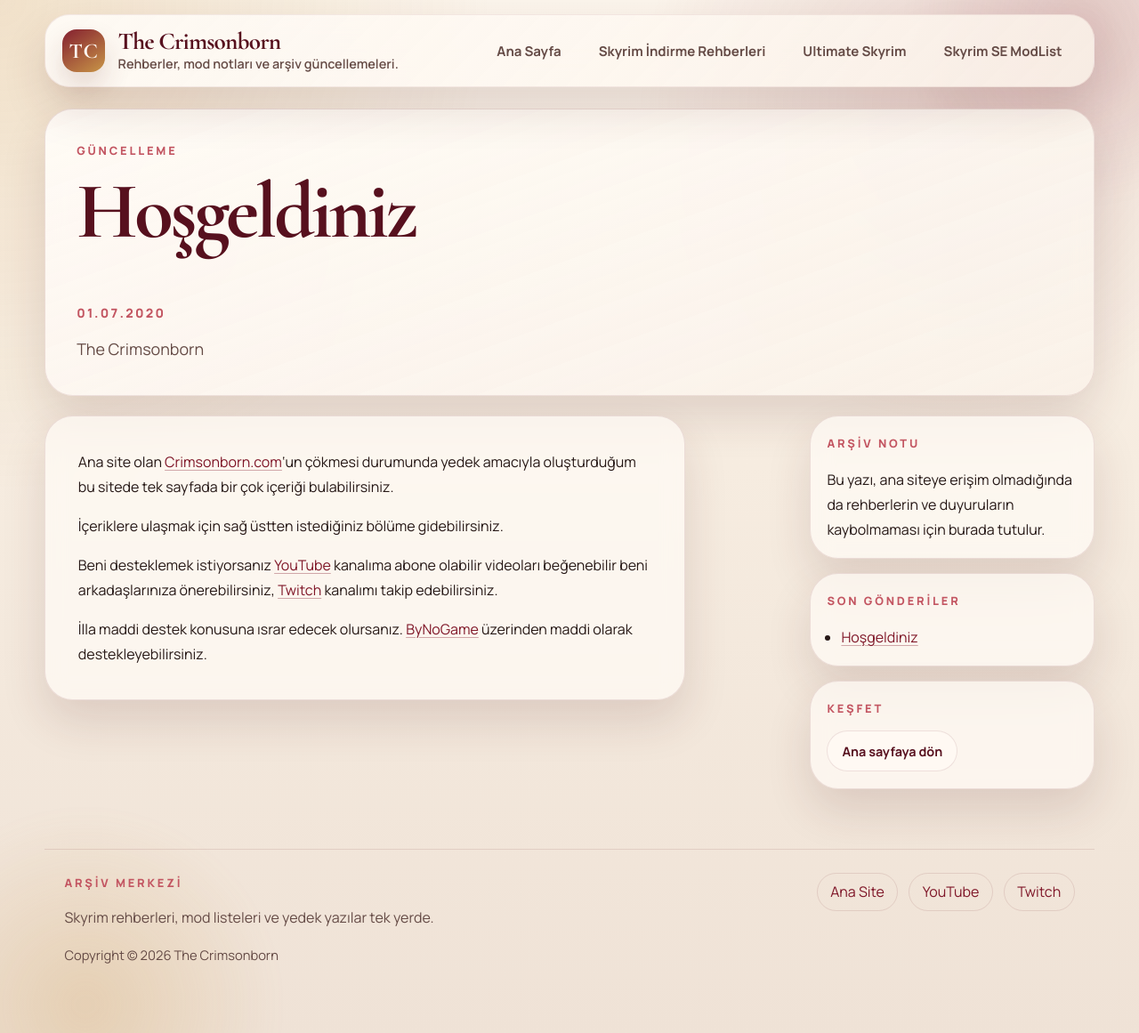
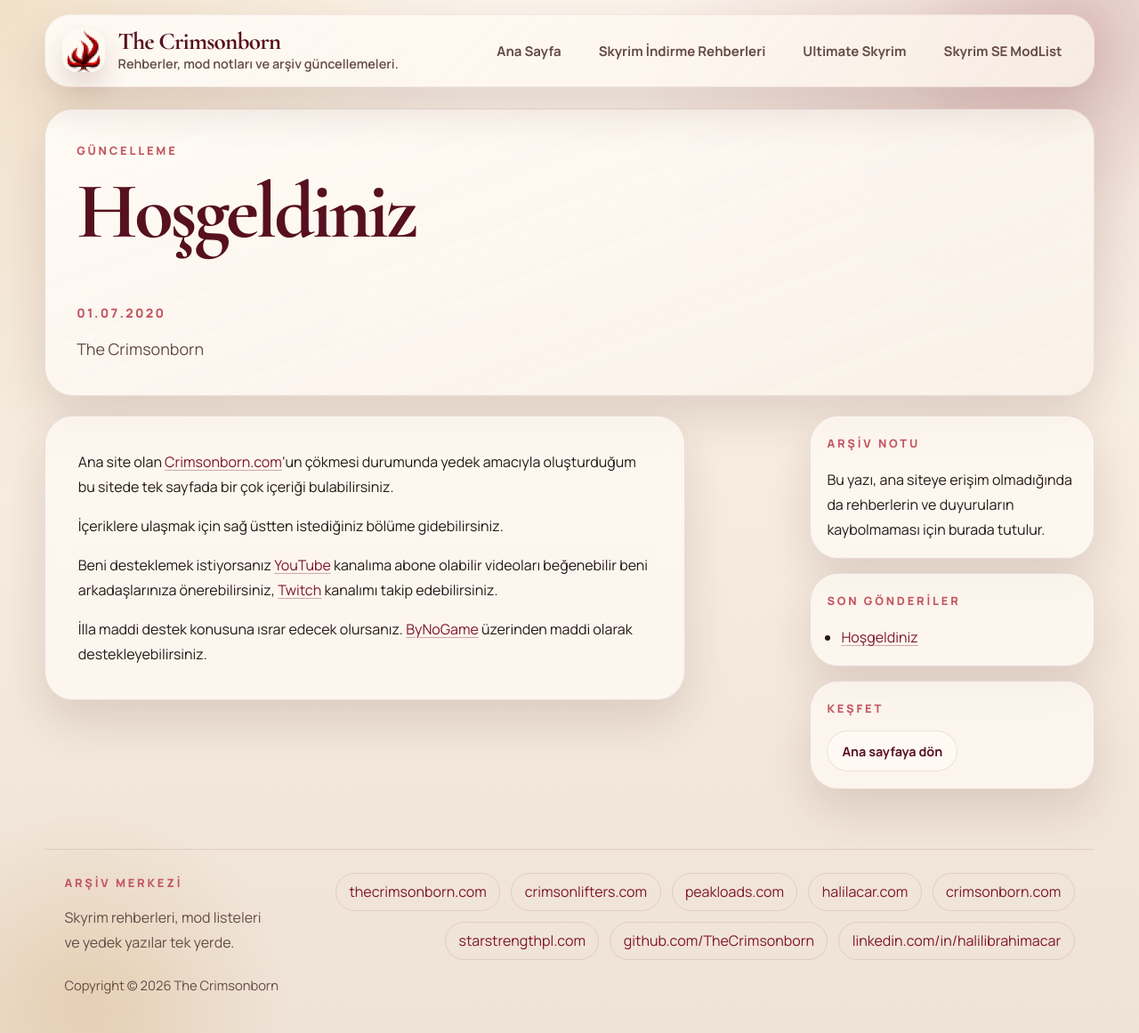
Before and after one commit to TheCrimsonborn/thecrimsonborn.github.io, a Jekyll site: the page built from _posts/2020-07-01-hosgeldiniz.md, in a window 1280 px wide and 1161 px high. Shown: the whole window at 89% size. Built offline with Jekyll 4.4.1, drawn with Linux system fonts in a browser that asks for light colours; comment, search, counter and statistics services are not loaded.

Commit message:
feat: Implement a new site header and footer structure with dedicated styling and configurable links.

```diff
--- a/_config.yml
+++ b/_config.yml
@@ -30,6 +30,24 @@ social_links:
   - title: Twitch
     url: https://www.twitch.tv/thecrimsonborn
 
+footer_links:
+  - title: thecrimsonborn.com
+    url: https://thecrimsonborn.com
+  - title: crimsonlifters.com
+    url: https://crimsonlifters.com
+  - title: peakloads.com
+    url: https://peakloads.com
+  - title: halilacar.com
+    url: https://halilacar.com
+  - title: crimsonborn.com
+    url: https://crimsonborn.com
+  - title: starstrengthpl.com
+    url: https://starstrengthpl.com
+  - title: github.com/TheCrimsonborn
+    url: https://github.com/TheCrimsonborn
+  - title: linkedin.com/in/halilibrahimacar
+    url: https://www.linkedin.com/in/halilibrahimacar
+
 exclude:
   - README.md
 
--- a/_includes/site-footer.html
+++ b/_includes/site-footer.html
@@ -5,9 +5,10 @@
       <p class="site-footer__summary">{{ site.description }}</p>
     </div>
 
-    {% if site.social_links %}
+    {% assign footer_items = site.footer_links | default: site.social_links %}
+    {% if footer_items %}
       <div class="site-footer__links">
-        {% for item in site.social_links %}
+        {% for item in footer_items %}
           <a class="site-footer__link" href="{{ item.url }}" target="_blank" rel="noreferrer">{{ item.title }}</a>
         {% endfor %}
       </div>
--- a/_includes/site-header.html
+++ b/_includes/site-header.html
@@ -2,7 +2,9 @@
 <header class="site-header">
   <div class="site-header__inner">
     <a class="brand" href="{{ site.baseurl }}/">
-      <span class="brand__mark" aria-hidden="true">TC</span>
+      <span class="brand__mark" aria-hidden="true">
+        <img class="brand__icon" src="{{ site.baseurl }}/favicon.ico" alt="">
+      </span>
       <span class="brand__copy">
         <span class="brand__name">{{ site.title }}</span>
         <span class="brand__tagline">{{ site.tagline }}</span>
--- a/_sass/_shell.scss
+++ b/_sass/_shell.scss
@@ -39,14 +39,15 @@
   width: 3rem;
   height: 3rem;
   border-radius: 1rem;
-  background:
-    linear-gradient(145deg, rgba(127, 22, 40, 0.96), rgba(194, 138, 52, 0.9));
-  color: #fff8f1;
-  font-family: var(--font-display);
-  font-size: 1.5rem;
-  font-weight: 700;
-  letter-spacing: 0.04em;
   box-shadow: 0 16px 30px rgba(102, 36, 33, 0.16);
+  overflow: hidden;
+}
+
+.brand__icon {
+  width: 100%;
+  height: 100%;
+  object-fit: cover;
+  border-radius: inherit;
 }
 
 .brand__copy {
```
Also changed, not shown: index.html (+13 -3 lines).
